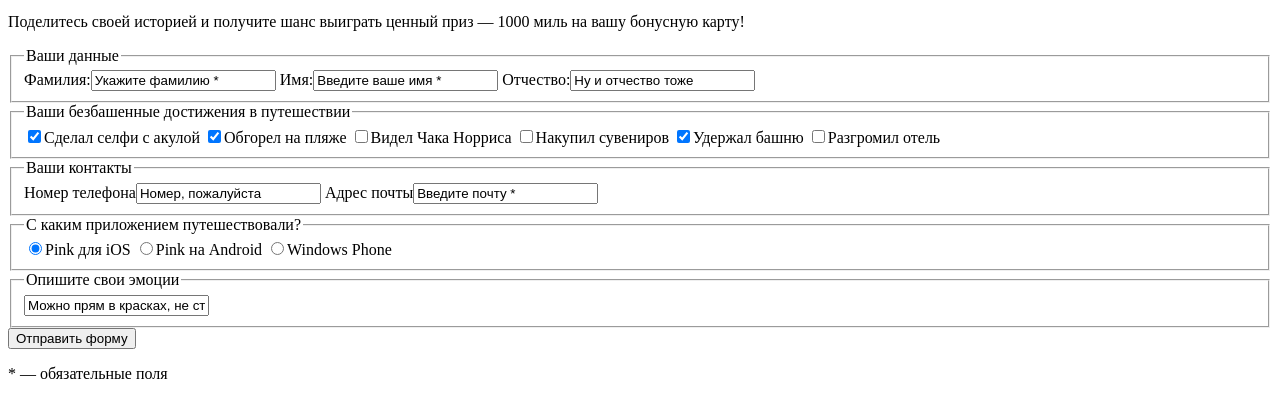
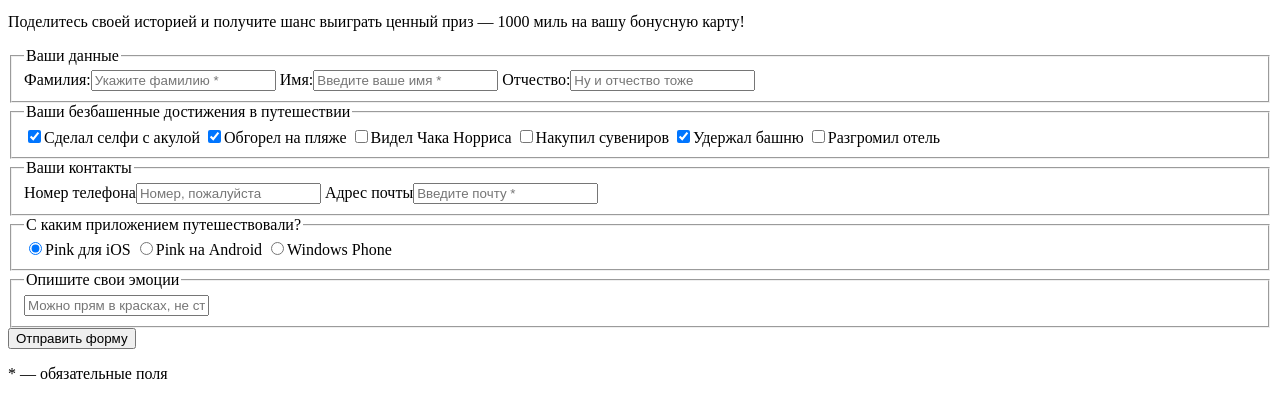
Before and after one commit to masolemia/1423269-pink-20, a website: page source/form.html in a window 1280 px wide. Shown: the part 184-580 px from the top of the page. Drawn offline with Linux system fonts and the light colour scheme.

Commit message:
Исправила значения на подсказки

```diff
--- a/source/form.html
+++ b/source/form.html
@@ -26,9 +26,9 @@
         <p class="form__text">Поделитесь своей историей и получите шанс выиграть ценный приз — 1000 миль на вашу бонусную карту!</p>
         <fieldset class="form__group form__group--personal personal">
           <legend class="visually-hidden">Ваши данные</legend>
-          <label class="personal__name">Фамилия:<input class="personal__field" type="text" name="surname" value="Укажите фамилию *" required></label>
-          <label class="personal__name">Имя:<input class="personal__field" type="text" name="name" value="Введите ваше имя *" required></label>
-          <label class="personal__name">Отчество:<input class="personal__field" type="text" name="patronymic" value="Ну и отчество тоже"></label>
+          <label class="personal__name">Фамилия:<input class="personal__field" type="text" name="surname" placeholder="Укажите фамилию *" required></label>
+          <label class="personal__name">Имя:<input class="personal__field" type="text" name="name" placeholder="Введите ваше имя *" required></label>
+          <label class="personal__name">Отчество:<input class="personal__field" type="text" name="patronymic" placeholder="Ну и отчество тоже"></label>
         </fieldset>
         <fieldset class="form__group form__group--achievements">
           <legend class="achievements__legend">Ваши безбашенные достижения в путешествии</legend>
@@ -41,8 +41,8 @@
         </fieldset>
         <fieldset class="form__group form__group--contacts">
           <legend class="contacts__legend">Ваши контакты</legend>
-          <label class="contacts__name">Номер телефона<input class="contacts__field" type="tel" name="phone" value="Номер, пожалуйста"></label>
-          <label class="contacts__name">Адрес почты<input class="contacts__field" type="email" name="email" value="Введите почту *" required></label>
+          <label class="contacts__name">Номер телефона<input class="contacts__field" type="tel" name="phone" placeholder="Номер, пожалуйста"></label>
+          <label class="contacts__name">Адрес почты<input class="contacts__field" type="email" name="email" placeholder="Введите почту *" required></label>
         </fieldset>
         <fieldset class="form__group form__group--app">
           <legend class="app__legend">С каким приложением путешествовали?</legend>
@@ -52,7 +52,7 @@
         </fieldset>
         <fieldset class="form__group form__group--feedback">
           <legend class="feedback__legend">Опишите свои эмоции</legend>
-          <input class="feedback__text" type="text" name="feedback" value="Можно прям в красках, не стесняясь в выражениях">
+          <input class="feedback__text" type="text" name="feedback" placeholder="Можно прям в красках, не стесняясь в выражениях">
         </fieldset>
         <button class="form__button-submit" type="submit">Отправить форму</button>
         <p class="form__note"><span class="form__note--highlight">*</span> — обязательные поля</p>
```
